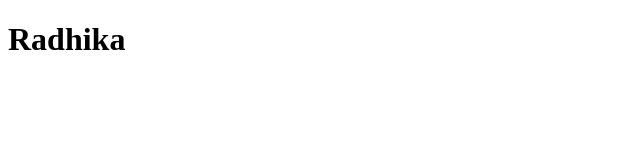
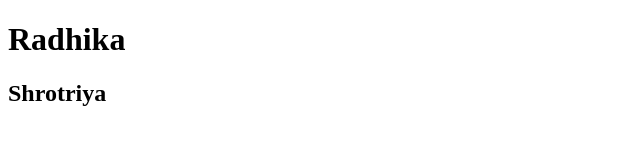
Before and after one commit to Radhika082004/devops_lab_1, a plain HTML site: page index.html in a window 1280 px wide. Shown: the whole page, without its empty margins (0-640 px from the left). Drawn offline with Linux system fonts and the light colour scheme.

Commit message:
Code updated

```diff
--- a/index.html
+++ b/index.html
@@ -7,6 +7,7 @@
 </head>
 <body>
     <h1>Radhika</h1>
+    <h2>Shrotriya</h2>
 
 </body>
 </html>
```
